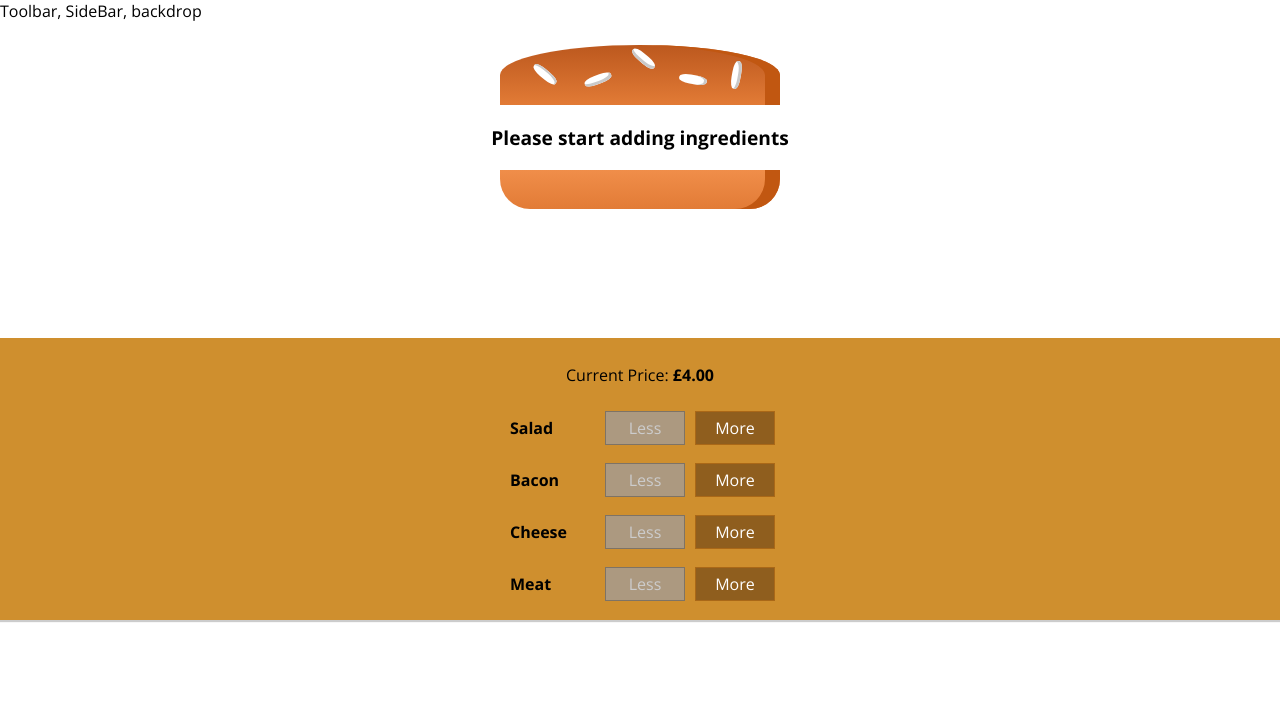
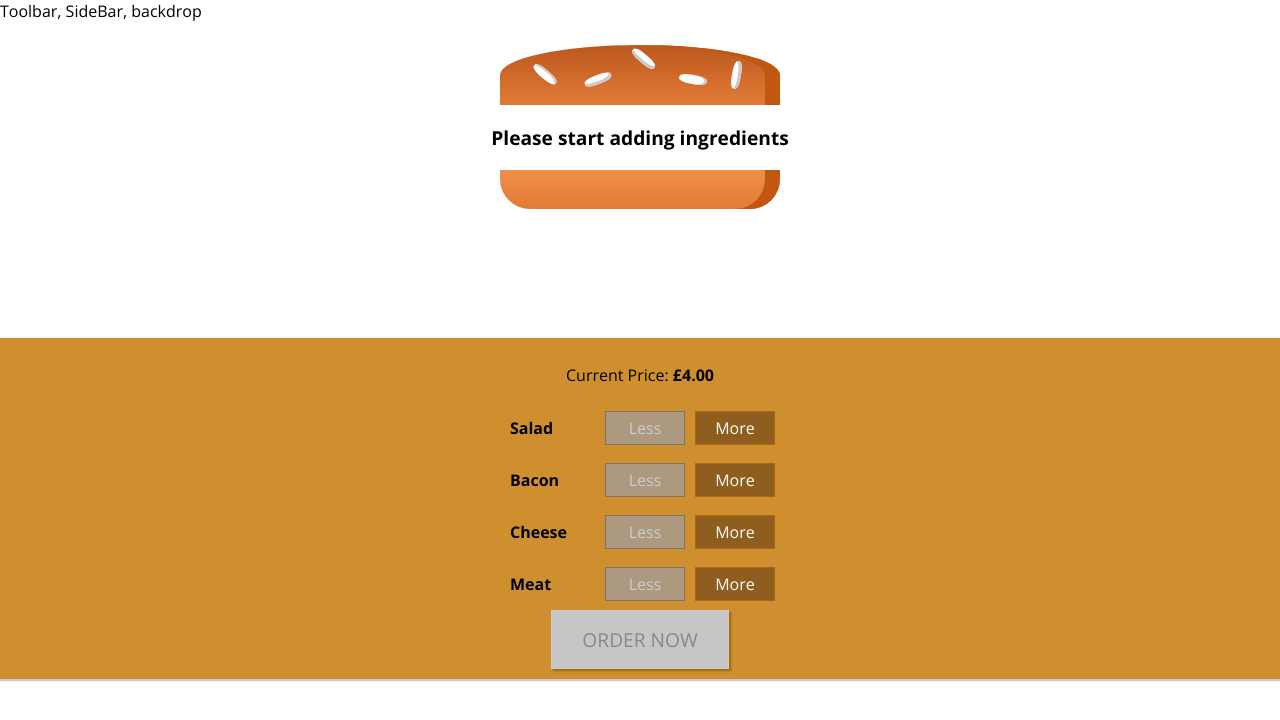
Before and after one commit to jknowles94/react-burger-builder, a React (Create React App) app: page / in a window 1280 px wide. Shown: the top 720 px of the page. Built offline with nearby package versions, Linux system fonts and the light colour scheme.

Commit message:
Add order button with validation for purchasing

```diff
--- a/src/components/Burger/BuildControls/BuildControls.js
+++ b/src/components/Burger/BuildControls/BuildControls.js
@@ -19,6 +19,7 @@ const buildControls = (props) => {
           return <BuildControl label={ctrl.label} key={ctrl.label} less={() => props.removeIngredient(ctrl.type)} more={() => props.addIngredient(ctrl.type)} disabled={props.disabled[ctrl.type]}/>
         })
       }
+      <button className={classes.OrderButton} disabled={!props.purchasable}>ORDER NOW</button>
     </div>
   );
 };
--- a/src/components/Burger/BuildControls/buildControls.module.scss
+++ b/src/components/Burger/BuildControls/buildControls.module.scss
@@ -8,3 +8,45 @@
   margin: auto;
   padding: 10px 0;
 }
+
+
+.OrderButton {
+    background-color: #DAD735;
+    outline: none;
+    cursor: pointer;
+    border: 1px solid #966909;
+    color: #966909;
+    font-family: inherit;
+    font-size: 1.2em;
+    padding: 15px 30px;
+    box-shadow: 2px 2px 2px #966909;
+
+    &:hover, &:active {
+      background-color: #A0DB41;
+      border: 1px solid #966909;
+      color: #966909;
+    }
+
+    &:disabled {
+      background-color: #C7C6C6;
+      cursor: not-allowed;
+      border: 1px solid #ccc;
+      color: #888888;
+    }
+
+    &:not(:disabled) {
+      animation: enable 0.3s linear;
+    }
+}
+
+@keyframes enable {
+    0% {
+        transform: scale(1);
+    }
+    60% {
+        transform: scale(1.1);
+    }
+    100% {
+        transform: scale(1);
+    }
+}
--- a/src/containers/BurgerBuilder/BurgerBuilder.js
+++ b/src/containers/BurgerBuilder/BurgerBuilder.js
@@ -17,7 +17,8 @@ class BurgerBuilder extends Component {
       cheese: 0,
       meat: 0
     },
-    totalPrice: 4
+    totalPrice: 4,
+    purchasable: false
   }
 
   addIngredientHandler = (type) => {
@@ -38,6 +39,7 @@ class BurgerBuilder extends Component {
       totalPrice: newPrice,
       ingredients: updatedIngredients
     });
+    this.updatePurchaseState(updatedIngredients);
   }
 
   removeIngredientHandler = (type) => {
@@ -61,6 +63,17 @@ class BurgerBuilder extends Component {
       totalPrice: newPrice,
       ingredients: updatedIngredients
     });
+    this.updatePurchaseState(updatedIngredients);
+  }
+
+  updatePurchaseState(ingredients) {
+    const sum = Object.keys(ingredients).map((key) => {
+      return ingredients[key]
+    }).reduce((sum, el) => {
+      return sum + el;
+    }, 0);
+
+    this.setState({purchasable: sum > 0});
   }
 
   render() {
@@ -72,11 +85,16 @@ class BurgerBuilder extends Component {
       //returns true or false
       disabledInfo[key] = disabledInfo[key] <= 0;
     }
-
     return (
       <React.Fragment>
         <Burger ingredients={this.state.ingredients}/>
-        <BuildControls addIngredient={this.addIngredientHandler} removeIngredient={this.removeIngredientHandler} disabled={disabledInfo} price={this.state.totalPrice}/>
+        <BuildControls
+          addIngredient={this.addIngredientHandler}
+          removeIngredient={this.removeIngredientHandler}
+          disabled={disabledInfo}
+          price={this.state.totalPrice}
+          purchasable={this.state.purchasable}
+          />
       </React.Fragment>
     );
   }
```
